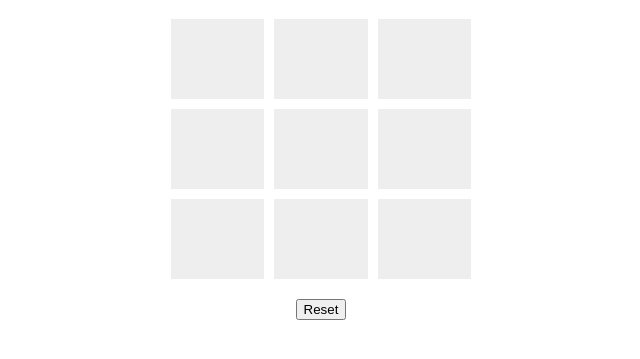
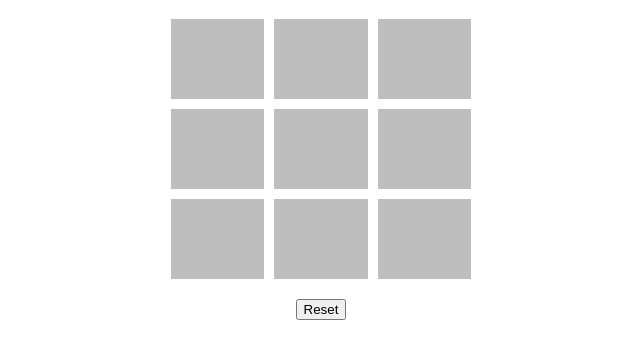
Before and after one commit to Sw0rd74nd/Web-Engineering-1, a plain HTML site: page Vorlesung 3 (24.05.23)/tictactoe/index.html in a window 1280 px wide. Shown: the part 61-420 px from the top of the page, without its empty margins (319-959 px from the left). Drawn offline with Linux system fonts and the light colour scheme.

Commit message:
tic tac toe background cell

```diff
--- a/Vorlesung 3 (24.05.23)/tictactoe/style.css
+++ b/Vorlesung 3 (24.05.23)/tictactoe/style.css
@@ -14,7 +14,7 @@ h1 {
     display: flex;
     justify-content: center;
     align-items: center;
-    background-color: #eee;
+    background-color: rgb(190, 190, 190);
     font-size: 40px;
     cursor: pointer;
     height: 80px;
```
